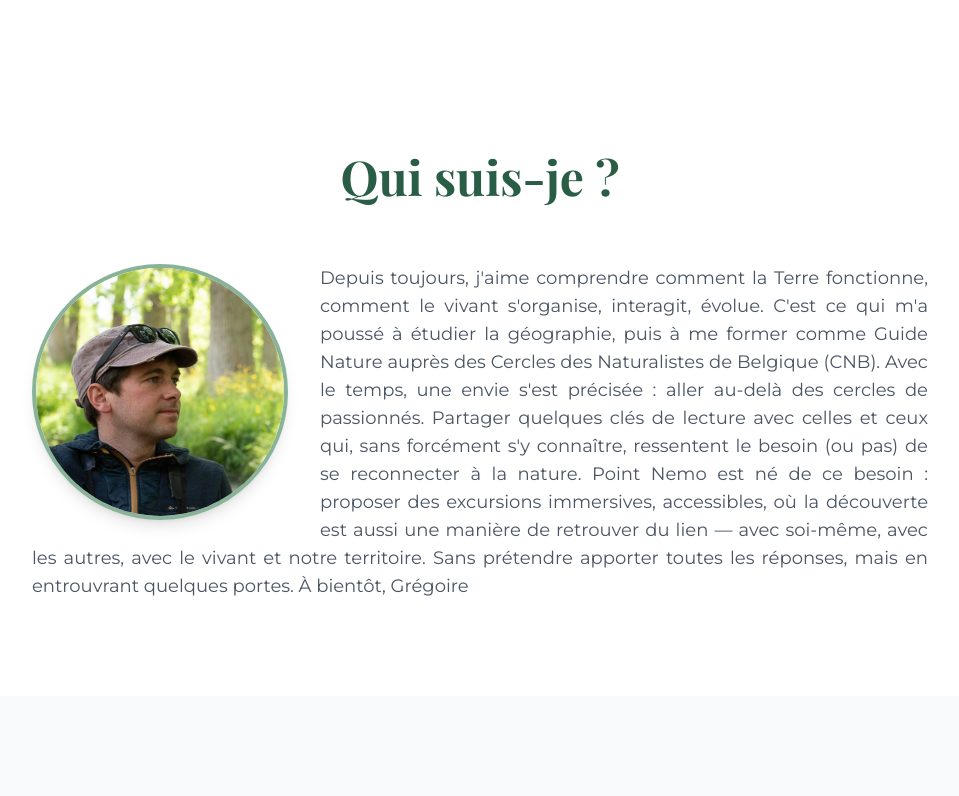
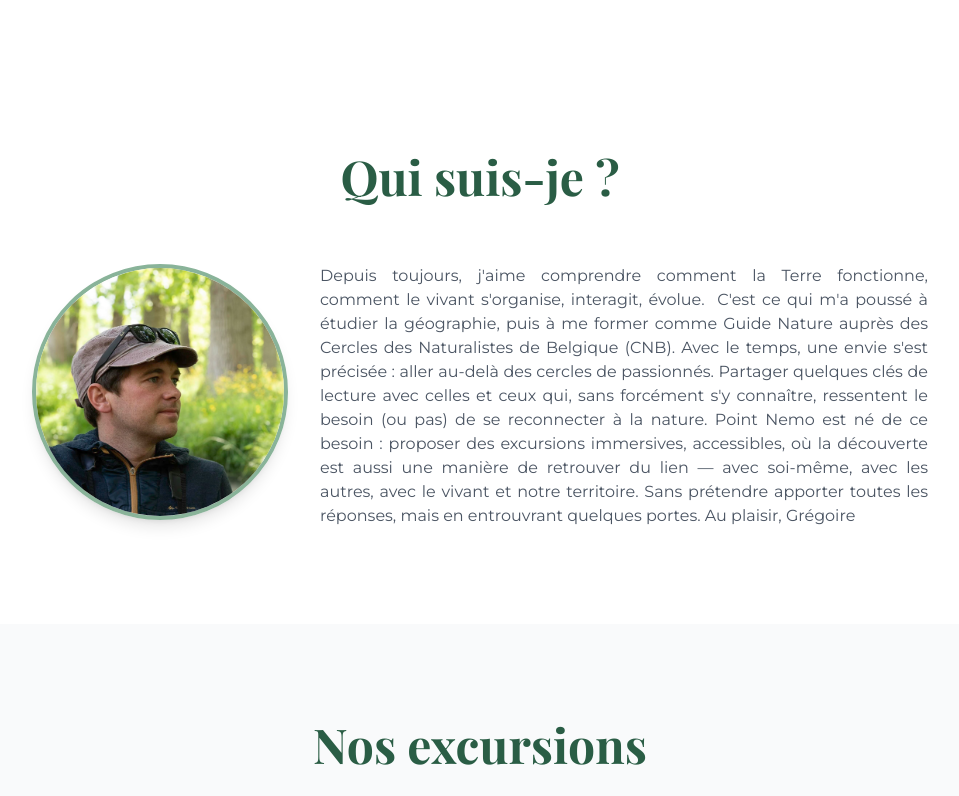
Before and after one commit to PointNemoBe/point-nemo-website, a React (Vite) app: page / in a window 1280 px wide. Shown: the part 1548-2344 px from the top of the page, without its empty margins (160-1119 px from the left). Built offline with nearby package versions, Linux system fonts and the light colour scheme.

Commit message:
Visual edit in Lovable
Edited UI in Lovable

```diff
--- a/src/components/AboutMeSection.tsx
+++ b/src/components/AboutMeSection.tsx
@@ -14,13 +14,14 @@ const AboutMeSection = () => {
           </div>
         </div>
 
-        <p className="text-gray-600 text-justify font-normal text-lg">Depuis toujours, j'aime comprendre comment la Terre fonctionne, comment le vivant s'organise, interagit, évolue.
-
-C'est ce qui m'a poussé à étudier la géographie, puis à me former comme Guide Nature auprès des Cercles des Naturalistes de Belgique (CNB).
+        <p className="text-gray-600 text-justify font-normal text-base">Depuis toujours, j'aime comprendre comment la Terre fonctionne, comment le vivant s'organise, interagit, évolue.  C'est ce qui m'a poussé à étudier la géographie, puis à me former comme Guide Nature auprès des Cercles des Naturalistes de Belgique (CNB).
 
 Avec le temps, une envie s'est précisée : aller au-delà des cercles de passionnés. Partager quelques clés de lecture avec celles et ceux qui, sans forcément s'y connaître, ressentent le besoin (ou pas) de se reconnecter à la nature.
 
-Point Nemo est né de ce besoin : proposer des excursions immersives, accessibles, où la découverte est aussi une manière de retrouver du lien — avec soi-même, avec les autres, avec le vivant et notre territoire. Sans prétendre apporter toutes les réponses, mais en entrouvrant quelques portes. À bientôt, Grégoire
+Point Nemo est né de ce besoin : proposer des excursions immersives, accessibles, où la découverte est aussi une manière de retrouver du lien — avec soi-même, avec les autres, avec le vivant et notre territoire. Sans prétendre apporter toutes les réponses, mais en entrouvrant quelques portes.
+
+Au plaisir,
+Grégoire
       </p>
       </div>
     </section>;
```
